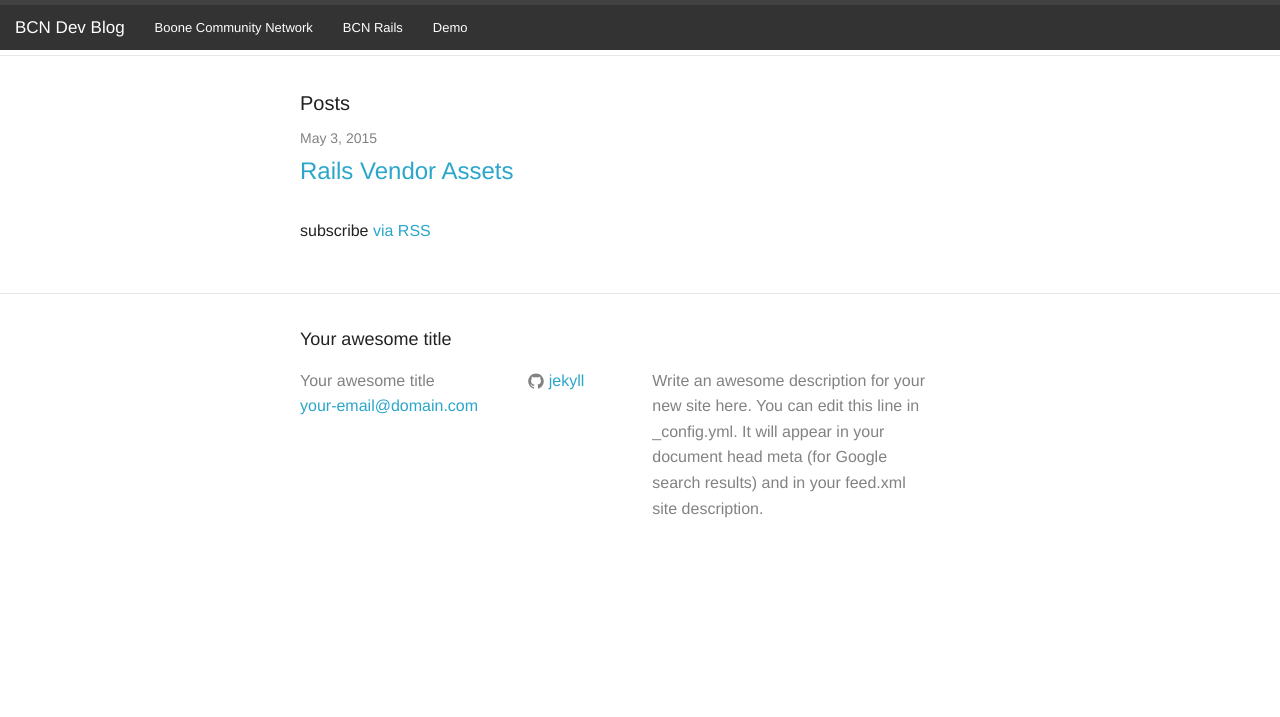
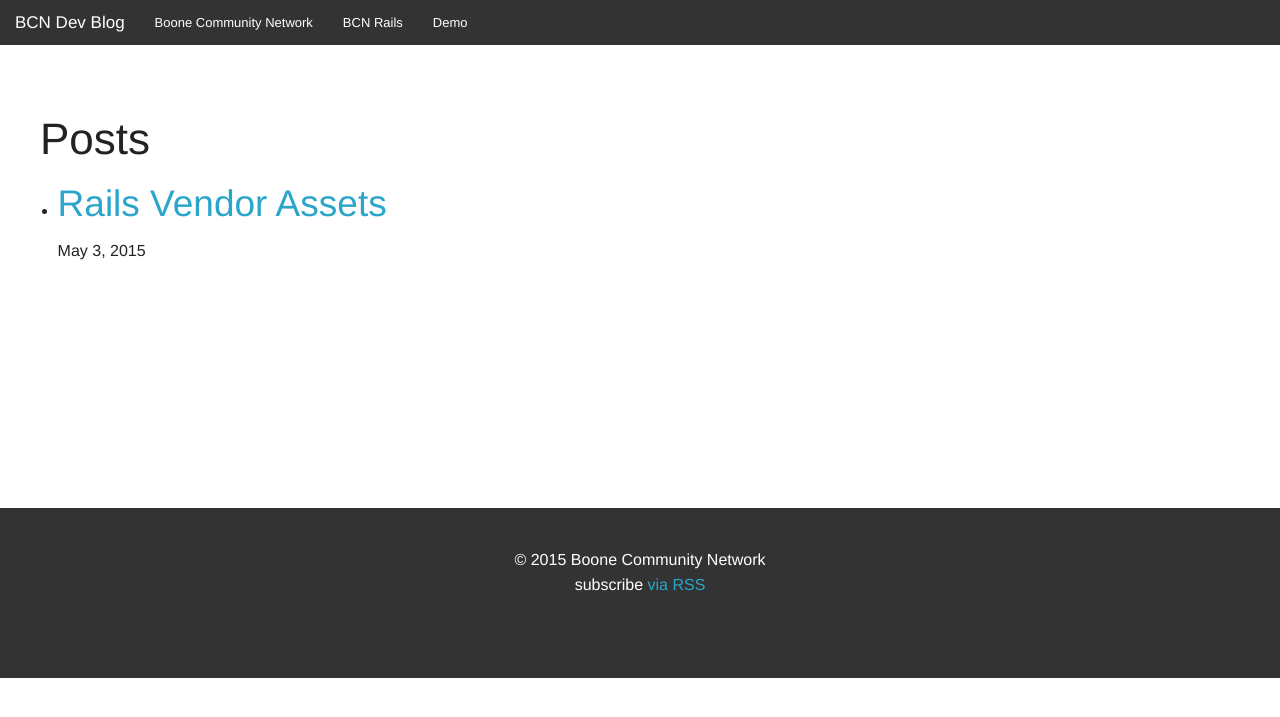
Before and after one commit to MattLuker/bcn, a Jekyll site: the page built from index.html, in a window 1280 px wide. Shown: the top 717 px of the page. Built offline with Jekyll 4.4.1, drawn with Linux system fonts in a browser that asks for light colours; nearby versions of some CDN libraries.

Commit message:
Adjusted footer to match the Rails proejct.

```diff
--- a/_includes/footer.html
+++ b/_includes/footer.html
@@ -1,45 +1,8 @@
 <footer class="site-footer">
 
-  <div class="wrapper">
-
-    <h2 class="footer-heading">{{ site.title }}</h2>
-
-    <div class="footer-col-wrapper">
-      <div class="footer-col  footer-col-1">
-        <ul class="contact-list">
-          <li>{{ site.title }}</li>
-          <li><a href="mailto:{{ site.email }}">{{ site.email }}</a></li>
-        </ul>
-      </div>
-
-      <div class="footer-col  footer-col-2">
-        <ul class="social-media-list">
-          {% if site.github_username %}
-          <li>
-            <a href="https://github.com/{{ site.github_username }}">
-              <span class="icon  icon--github">
-                <svg viewBox="0 0 16 16">
-                  <path fill="#828282" d="M7.999,0.431c-4.285,0-7.76,3.474-7.76,7.761 c0,3.428,2.223,6.337,5.307,7.363c0.388,0.071,0.53-0.168,0.53-0.374c0-0.184-0.007-0.672-0.01-1.32 c-2.159,0.469-2.614-1.04-2.614-1.04c-0.353-0.896-0.862-1.135-0.862-1.135c-0.705-0.481,0.053-0.472,0.053-0.472 c0.779,0.055,1.189,0.8,1.189,0.8c0.692,1.186,1.816,0.843,2.258,0.645c0.071-0.502,0.271-0.843,0.493-1.037 C4.86,11.425,3.049,10.76,3.049,7.786c0-0.847,0.302-1.54,0.799-2.082C3.768,5.507,3.501,4.718,3.924,3.65 c0,0,0.652-0.209,2.134,0.796C6.677,4.273,7.34,4.187,8,4.184c0.659,0.003,1.323,0.089,1.943,0.261 c1.482-1.004,2.132-0.796,2.132-0.796c0.423,1.068,0.157,1.857,0.077,2.054c0.497,0.542,0.798,1.235,0.798,2.082 c0,2.981-1.814,3.637-3.543,3.829c0.279,0.24,0.527,0.713,0.527,1.437c0,1.037-0.01,1.874-0.01,2.129 c0,0.208,0.14,0.449,0.534,0.373c3.081-1.028,5.302-3.935,5.302-7.362C15.76,3.906,12.285,0.431,7.999,0.431z"/>
-                </svg>
-              </span>
-
-              <span class="username">{{ site.github_username }}</span>
-            </a>
-          </li>
-          {% endif %}
-
-          {% if site.twitter_username %}
-          <li>
-          </li>
-          {% endif %}
-        </ul>
-      </div>
-
-      <div class="footer-col  footer-col-3">
-        <p class="text">{{ site.description }}</p>
-      </div>
-    </div>
-
+  <div class="text-center">
+    &copy; <span class="copyright-year"></span> Boone Community Network
+  <p class="rss-subscribe">subscribe <a href="{{ "/feed.xml" | prepend: site.baseurl }}">via RSS</a></p>
   </div>
 
 </footer>
--- a/_layouts/default.html
+++ b/_layouts/default.html
@@ -8,7 +8,7 @@
     {% include header.html %}
 
     <div class="page-content">
-      <div class="wrapper">
+      <div class="main">
         {{ content }}
       </div>
     </div>
@@ -22,6 +22,33 @@
   <script src="js/foundation/foundation.topbar.js"></script>
   <script>
     $(document).foundation();
+
+    $(document).ready(function() {
+      $('.copyright-year').html(new Date().getFullYear());
+      stickyFooter();
+    })
+
+    function stickyFooter() {
+      if (document.getElementsByTagName("footer")[0].getAttribute("style") != null) {
+        document.getElementsByTagName("footer")[0].removeAttribute("style");
+      }
+
+      if (window.innerHeight != document.body.offsetHeight) {
+        var offset = window.innerHeight - document.body.offsetHeight;
+        var current = getCSS("footer", "margin-top");
+
+        if (isNaN(current) == true) {
+          document.getElementsByTagName("footer")[0].setAttribute("style","margin-top:0px;");
+          current = 0;
+          } else {
+          current = parseInt(current);
+        }
+
+        if (current+offset > parseInt(getCSS("footer", "margin-top"))) {
+          document.getElementsByTagName("footer")[0].setAttribute("style","margin-top:"+(current+offset)+"px;");
+        }
+      }
+    }
   </script>
 
 </html>
--- a/css/main.scss
+++ b/css/main.scss
@@ -3,50 +3,34 @@
 ---
 @charset "utf-8";
 
+/* Colors */
+$blue: #008BC4;
+$yellow: #FBDE09;
+$red: #D04334;
+$light-gray: #E7E7E7;
+$gray: darken($light-gray, 15);
+$oil: #333333;
 
-
-// Our variables
-$base-font-family: Helvetica, Arial, sans-serif;
-$base-font-size:   16px;
-$small-font-size:  $base-font-size * 0.875;
-$base-line-height: 1.5;
-
-$spacing-unit:     30px;
-
-$text-color:       #111;
-$background-color: #fdfdfd;
-$brand-color:      #2a7ae2;
-
-$grey-color:       #828282;
-$grey-color-light: lighten($grey-color, 40%);
-$grey-color-dark:  darken($grey-color, 25%);
-
-// Width of the content area
-$content-width:    800px;
-
-$on-palm:          600px;
-$on-laptop:        800px;
-
-
-
-// Using media queries with like this:
-// @include media-query($on-palm) {
-//     .wrapper {
-//         padding-right: $spacing-unit / 2;
-//         padding-left: $spacing-unit / 2;
-//     }
-// }
-@mixin media-query($device) {
-    @media screen and (max-width: $device) {
-        @content;
-    }
+body {
+  height: auto;
 }
 
+div.page-content {
+  margin: 0 auto;
+  max-width: 1200px;
+}
 
+div.main {
+  margin-top: 40px;
+  padding-top: 20px;
+}
 
-// Import partials from `sass_dir` (defaults to `_sass`)
-@import
-        "base",
-        "layout",
-        "syntax-highlighting"
-;
+div.home {
+  min-height: 400px;
+}
+
+footer {
+  background: $oil;
+  color: #ffffff;
+  padding: 40px 0px 60px 0px;
+}
--- a/index.html
+++ b/index.html
@@ -9,15 +9,14 @@ layout: default
   <ul class="post-list">
     {% for post in site.posts %}
       <li>
-        <span class="post-meta">{{ post.date | date: "%b %-d, %Y" }}</span>
 
         <h2>
           <a class="post-link" href="{{ post.url | prepend: site.baseurl }}">{{ post.title }}</a>
         </h2>
+        <span class="post-meta">{{ post.date | date: "%b %-d, %Y" }}</span>
       </li>
     {% endfor %}
   </ul>
 
-  <p class="rss-subscribe">subscribe <a href="{{ "/feed.xml" | prepend: site.baseurl }}">via RSS</a></p>
 
 </div>
```
